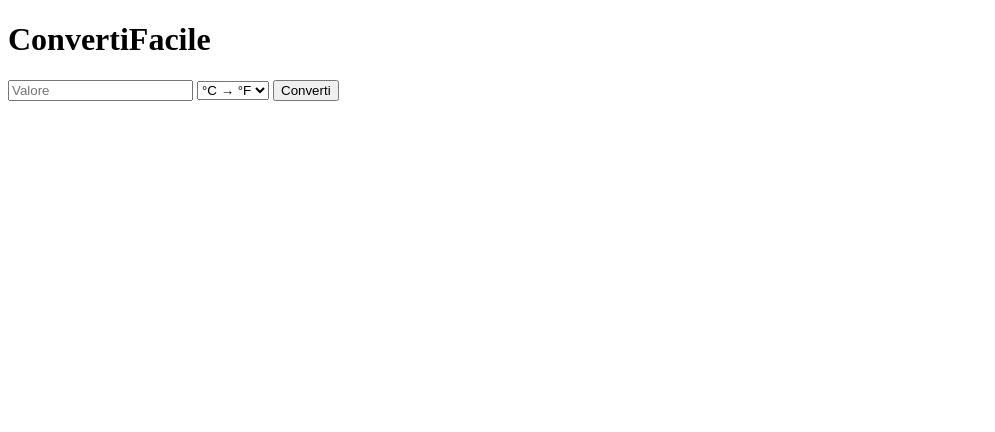
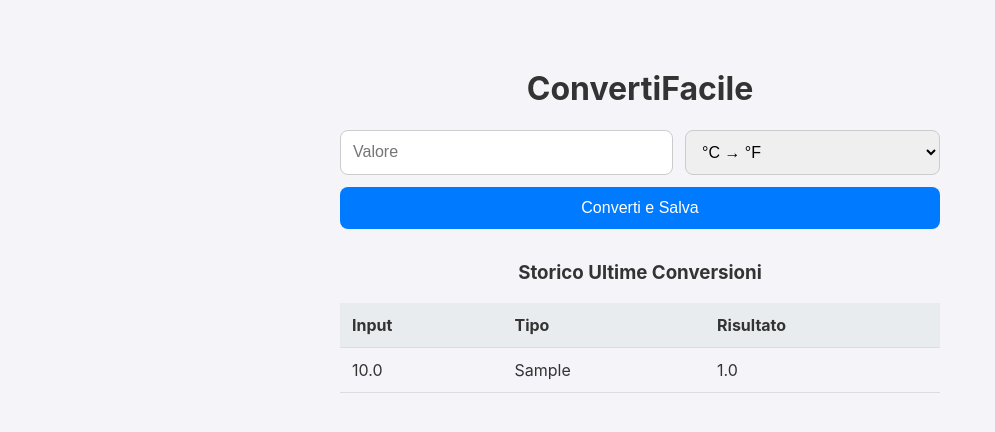
Before and after one commit to antoniopiodamico/ConvertiFacile, a Flask app: page / in a window 1280 px wide. Shown: the top 432 px of the page, without its empty margins (0-995 px from the left). Run offline with Flask 3, Linux system fonts and the light colour scheme; tables that the repository leaves empty hold one stand-in row (values such as "Sample post").

Commit message:
Aggiornamento interfaccia e nuove conversioni

```diff
--- a/main.py
+++ b/main.py
@@ -1,8 +1,8 @@
 import os
 from flask import Flask, render_template, request
-from sqlalchemy import create_engine, Column, Integer, Float, String
+from sqlalchemy import create_engine, Column, Integer, Float, String, desc
+from sqlalchemy.orm import sessionmaker
 from sqlalchemy.ext.declarative import declarative_base
-from sqlalchemy.orm import sessionmaker
 from dotenv import load_dotenv
 
 # 1) Carica le variabili da .env (in particolare DATABASE_URL)
@@ -10,19 +10,22 @@ load_dotenv()
 
 # 2) Prepara SQLAlchemy
 DATABASE_URL = os.getenv('DATABASE_URL')
-engine      = create_engine(DATABASE_URL)
-Session     = sessionmaker(bind=engine)
-Base        = declarative_base()
+if not DATABASE_URL:
+    raise Exception("La variabile d'ambiente DATABASE_URL non è stata impostata.")
 
-# 3) Definisci il modello
+engine = create_engine(DATABASE_URL)
+Session = sessionmaker(bind=engine)
+Base = declarative_base()
+
+# 3) Definisci il modello (la struttura della tabella)
 class Conversione(Base):
     __tablename__ = 'conversioni'
-    id         = Column(Integer, primary_key=True)
-    tipo       = Column(String, nullable=False)
-    valore_in  = Column(Float,  nullable=False)
-    risultato  = Column(Float,  nullable=False)
+    id = Column(Integer, primary_key=True)
+    tipo = Column(String, nullable=False)
+    valore_in = Column(Float, nullable=False)
+    risultato = Column(Float, nullable=False)
 
-# 4) Crea la tabella se non esiste
+# 4) Crea la tabella nel database, solo se non esiste già
 Base.metadata.create_all(engine)
 
 # 5) App Flask
@@ -30,30 +33,64 @@ app = Flask(__name__)
 
 @app.route('/', methods=['GET', 'POST'])
 def convertitore():
-    risultato = None
+    risultato_corrente = None
+
     if request.method == 'POST':
-        # Calcolo conversione
-        valore = float(request.form['valore'])
-        tipo   = request.form['tipo']
-        if tipo == 'CtoF':
-            risultato = round(valore * 9/5 + 32, 2)
-        elif tipo == 'FtoC':
-            risultato = round((valore - 32) * 5/9, 2)
-        elif tipo == 'mToKm':
-            risultato = round(valore / 1000, 4)
-        elif tipo == 'kmToM':
-            risultato = round(valore * 1000, 2)
+        session = Session()
+        try:
+            # Calcolo della conversione
+            valore = float(request.form['valore'])
+            tipo = request.form['tipo']
 
-        # Salva nel database
-        session = Session()
-        nuova = Conversione(tipo=tipo,
-                             valore_in=valore,
-                             risultato=risultato)
-        session.add(nuova)
-        session.commit()
+            if tipo == 'CtoF':
+                risultato_corrente = round(valore * 9/5 + 32, 2)
+            elif tipo == 'FtoC':
+                risultato_corrente = round((valore - 32) * 5/9, 2)
+            elif tipo == 'mToKm':
+                risultato_corrente = round(valore / 1000, 4)
+            elif tipo == 'kmToM':
+                risultato_corrente = round(valore * 1000, 2)
+            # --- NUOVE CONVERSIONI ---
+            elif tipo == 'kgToLbs':
+                risultato_corrente = round(valore * 2.20462, 2)
+            elif tipo == 'lbsToKg':
+                risultato_corrente = round(valore / 2.20462, 2)
+            elif tipo == 'kmhToMph':
+                risultato_corrente = round(valore * 0.621371, 2)
+            elif tipo == 'mphToKmh':
+                risultato_corrente = round(valore / 0.621371, 2)
+
+            # Salva la nuova conversione nel database se il calcolo è andato a buon fine
+            if risultato_corrente is not None:
+                nuova_conversione = Conversione(
+                    tipo=tipo,
+                    valore_in=valore,
+                    risultato=risultato_corrente
+                )
+                session.add(nuova_conversione)
+                session.commit()
+
+        except ValueError:
+            risultato_corrente = "Errore: Inserisci un valore numerico valido."
+            session.rollback()
+        except Exception as e:
+            risultato_corrente = f"Si è verificato un errore: {e}"
+            session.rollback() # Annulla le modifiche in caso di errore
+        finally:
+            session.close() # Chiudi sempre la sessione
+
+    # --- LETTURA DELLO STORICO (avviene sempre, sia in GET che in POST) ---
+    session = Session()
+    storico = []
+    try:
+        # Recupera le ultime 10 conversioni, ordinate per ID decrescente (dalla più recente)
+        storico = session.query(Conversione).order_by(desc(Conversione.id)).limit(10).all()
+    except Exception as e:
+        print(f"Errore durante il recupero dello storico: {e}")
+    finally:
         session.close()
 
-    return render_template('convert.html', risultato=risultato)
+    return render_template('convert.html', risultato=risultato_corrente, storico=storico)
 
 
 if __name__ == '__main__':
--- a/templates/convert.html
+++ b/templates/convert.html
@@ -2,7 +2,66 @@
 <html lang="it">
 <head>
   <meta charset="utf-8">
-  <title>ConvertiFacile</title>
+  <meta name="viewport" content="width=device-width, initial-scale=1.0">
+  <title>ConvertiFacile - Completo</title>
+  <style>
+    body {
+      font-family: -apple-system, BlinkMacSystemFont, "Segoe UI", Roboto, "Helvetica Neue", Arial, sans-serif;
+      max-width: 600px;
+      margin: 2rem auto;
+      padding: 1rem;
+      background-color: #f4f4f9;
+      color: #333;
+    }
+    h1, h2, h3 {
+      text-align: center;
+      color: #333;
+    }
+    form {
+      display: flex;
+      flex-wrap: wrap;
+      gap: 0.75rem;
+      margin-bottom: 1.5rem;
+    }
+    input, select, button {
+      padding: 0.75rem;
+      font-size: 1rem;
+      border-radius: 8px;
+      border: 1px solid #ccc;
+      flex-grow: 1;
+    }
+    button {
+      background-color: #007bff;
+      color: white;
+      border: none;
+      cursor: pointer;
+      flex-basis: 100%;
+    }
+    button:hover {
+      background-color: #0056b3;
+    }
+    h2.risultato {
+      background-color: #e9ecef;
+      padding: 1rem;
+      border-radius: 8px;
+      word-wrap: break-word;
+    }
+    .storico {
+      margin-top: 2rem;
+    }
+    table {
+      width: 100%;
+      border-collapse: collapse;
+    }
+    th, td {
+      padding: 0.75rem;
+      text-align: left;
+      border-bottom: 1px solid #ddd;
+    }
+    th {
+      background-color: #e9ecef;
+    }
+  </style>
 </head>
 <body>
   <h1>ConvertiFacile</h1>
@@ -10,16 +69,57 @@
   <form method="post">
     <input type="number" step="any" name="valore" placeholder="Valore" required>
     <select name="tipo">
-      <option value="CtoF">°C → °F</option>
-      <option value="FtoC">°F → °C</option>
-      <option value="mToKm">m → km</option>
-      <option value="kmToM">km → m</option>
+      <optgroup label="Temperatura">
+        <option value="CtoF">°C → °F</option>
+        <option value="FtoC">°F → °C</option>
+      </optgroup>
+      <optgroup label="Lunghezza">
+        <option value="mToKm">m → km</option>
+        <option value="kmToM">km → m</option>
+      </optgroup>
+      <!-- NUOVE OPZIONI -->
+      <optgroup label="Peso">
+        <option value="kgToLbs">kg → lbs</option>
+        <option value="lbsToKg">lbs → kg</option>
+      </optgroup>
+      <optgroup label="Velocità">
+        <option value="kmhToMph">km/h → mph</option>
+        <option value="mphToKmh">mph → km/h</option>
+      </optgroup>
     </select>
-    <button type="submit">Converti</button>
+    <button type="submit">Converti e Salva</button>
   </form>
 
   {% if risultato is not none %}
-    <h2>Risultato: {{ risultato }}</h2>
+    <h2 class="risultato">Risultato: {{ risultato }}</h2>
   {% endif %}
+
+  <!-- SEZIONE STORICO CONVERSIONI -->
+  <div class="storico">
+    <h3>Storico Ultime Conversioni</h3>
+    {% if storico %}
+      <table>
+        <thead>
+          <tr>
+            <th>Input</th>
+            <th>Tipo</th>
+            <th>Risultato</th>
+          </tr>
+        </thead>
+        <tbody>
+          {% for item in storico %}
+          <tr>
+            <td>{{ item.valore_in }}</td>
+            <td>{{ item.tipo }}</td>
+            <td>{{ item.risultato }}</td>
+          </tr>
+          {% endfor %}
+        </tbody>
+      </table>
+    {% else %}
+      <p style="text-align: center;">Nessuna conversione nello storico. Fai la prima!</p>
+    {% endif %}
+  </div>
+
 </body>
 </html>
```
